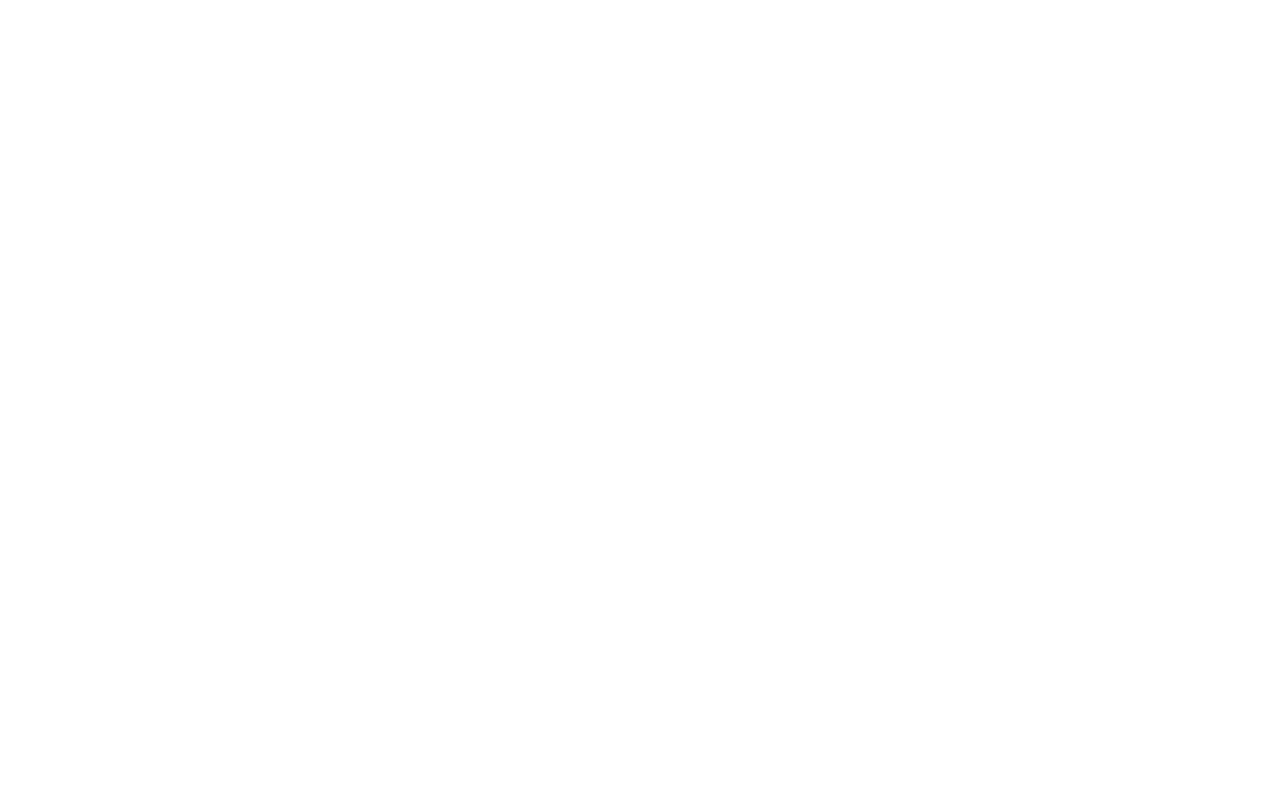
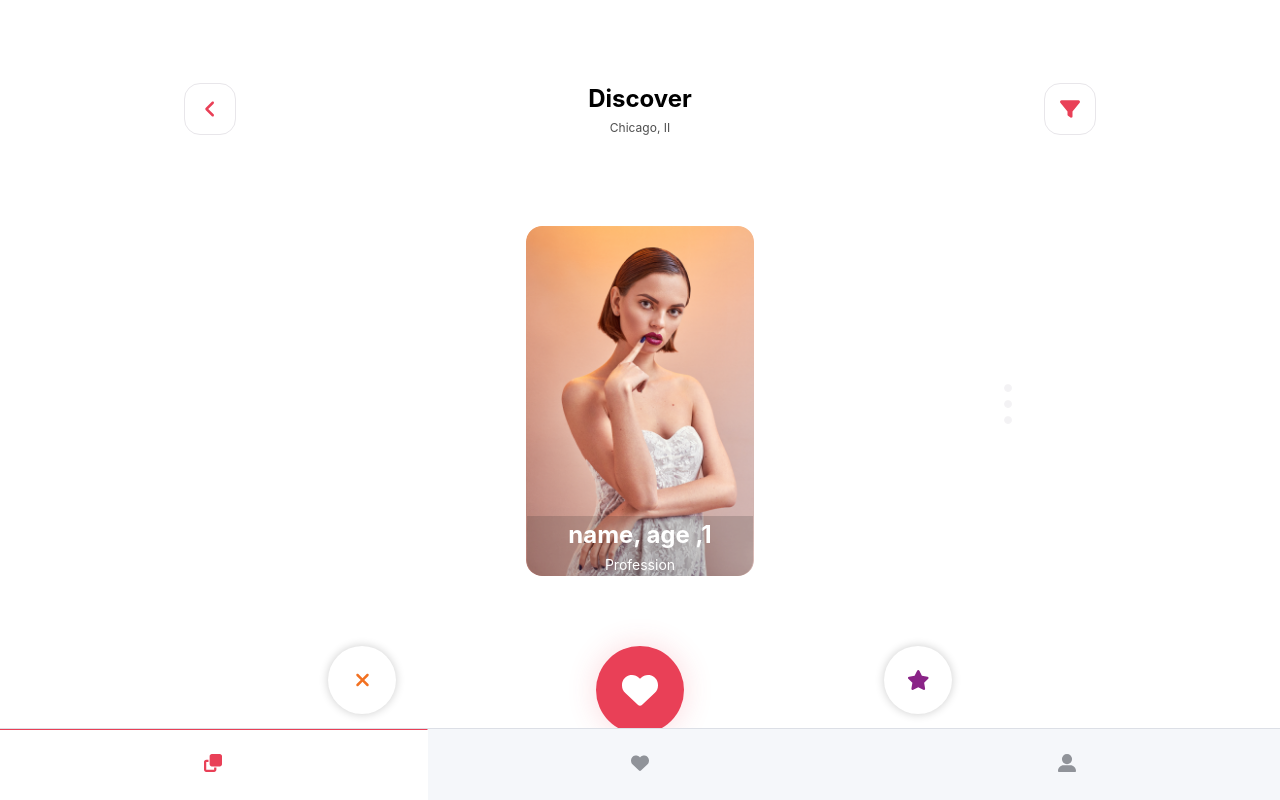
Before and after one commit to ViniTkL/Dating-App-project, a Vue app: page /home in a window 1280 px wide. Before the commit this address had no page. Built offline with nearby package versions, Linux system fonts and the light colour scheme.

Commit message:
Ajustes de algumas view + criada a view de log in

```diff
--- a/src/main.js
+++ b/src/main.js
@@ -18,7 +18,7 @@
 import { faBagShopping, faCamera, faMicrophone, faFireBurner, faDumbbell, faPalette, faWineGlass, faMusic, faGamepad, faPersonSwimming, faPersonRunning, faParachuteBox, faGlobe, faAngleRight, faAngleLeft, faFilter, faStar, faHeart, faXmark, faArrowDownUpAcrossLine, faClone, faUserLarge} from '@fortawesome/free-solid-svg-icons'
 import { faHornbill } from '@fortawesome/free-brands-svg-icons'
 
-library.add(faCamera, faBagShopping, faMicrophone, faFireBurner,faDumbbell, faPalette, faWineGlass, faMusic, faGamepad, faPersonSwimming, faPersonRunning, faParachuteBox, faGlobe, faHornbill, faAngleRight, faAngleLeft, faFilter, faStar, faHeart, faXmark, faArrowDownUpAcrossLine, faClone, faUserLarge)
+library.add(faCamera, faBagShopping, faMicrophone, faFireBurner,faDumbbell, faPalette, faWineGlass, faMusic, faGamepad, faPersonSwimming, faPersonRunning, faParachuteBox, faGlobe, faHornbill, faAngleRight, faAngleLeft, faFilter, faStar, faHeart, faXmark, faArrowDownUpAcrossLine, faClone, faUserLarge, faClone)
 
 const app = createApp(App)
 
--- a/src/router/index.js
+++ b/src/router/index.js
@@ -8,6 +8,7 @@
 import MainView from '@/views/MainView.vue'
 import MatchView from '@/views/MatchView.vue'
 import MatchesView from "@/views/MatchesView.vue"
+import HomeView from '@/views/HomeView.vue'
 
 const router = createRouter({
   history: createWebHistory(import.meta.env.BASE_URL),
@@ -16,6 +17,11 @@
       path: '/',
       name: 'main',
       component: MainView
+    },
+    {
+      path: '/home',
+      name: 'home',
+      component: HomeView
     },
     {
       path: '/on-board',
--- a/src/stores/user.js
+++ b/src/stores/user.js
@@ -3,12 +3,7 @@
 
 export const useUserStore = defineStore('user', () => {
 
-    const firstName = ref('');
-    const lastName = ref('');
-    const bdayDate = ref();
-    const gender = ref('')
-    const email = ref('');
-    const password = ref('');
+    const user = ref({})
     const passions = ref([]);
 
     const passionSelected = (passion, isSelected) => {
@@ -20,7 +15,23 @@
         passions.value.push(passion)
     }
 
+
+    const saveUser = (userInfo) => {
+      user.value = userInfo
+      console.log('aoba', user.value);
+    }
+
+    const saveGender = (userGender) => {
+      user.value.gender = userGender
+      console.log('aoba', user);
+    }
+
+    const savePassions = () => {
+        user.value.passions = passions.value;
+        console.log('aoba', user);
+    }
+
     const getUserFullName = () =>  `${firstName.value} ${lastName.value}`
 
-  return { firstName, lastName, bdayDate, gender, email, password, passions, passionSelected, getUserFullName }
+  return { passions, passionSelected, getUserFullName, saveUser, saveGender, savePassions }
 })
--- a/src/views/HomeView.vue
+++ b/src/views/HomeView.vue
@@ -1,51 +1,64 @@
 <script setup>
-
+import MainView from '@/views/MainView.vue'
+import MatchesView from "@/views/MatchesView.vue"
+import { onMounted } from 'vue';
 
 </script>
 
 
 <template>
+  <main class="home-container">
   <el-tabs  class="menu-tabs" tab-position="bottom" type="border-card">
       <el-tab-pane>
         <template #label>
           <span class="tabs-label">
-            <font-awesome-icon :icon='fa-regular fa-clone' />
+            <font-awesome-icon class="nav-icons" icon='fa-solid fa-clone' />
           </span>
         </template>
-        <CategoriaView />
+        <MainView class="main-component"/>
       </el-tab-pane>
       <el-tab-pane>
         <template #label>
           <span class="tabs-label">
-            <font-awesome-icon :icon='fa-solid fa-heart' />
+            <font-awesome-icon class="nav-icons" icon='fa-solid fa-heart' />
           </span>
         </template>
-        <CheckoutView />
+        <MatchesView />
       </el-tab-pane>
       <el-tab-pane>
         <template #label>
           <span class="tabs-label">
-            <font-awesome-icon :icon='fa-solid fa-user-large' />
+            <font-awesome-icon class="nav-icons" icon='fa-solid fa-user-large' />
           </span>
         </template>
         Role
       </el-tab-pane>
     </el-tabs>
-
-
+  </main>
 </template>
 
 
-<style scoped>
+<style>
+
+.home-container{
+  width: 100%;
+  height: fit-content;
+}
+
 el-tabs {
     height: 100vh;
+    overflow: hidden;
+  }
+
+  .el-tabs--border-card>.el-tabs__content{
+    padding: 0px;
   }
 
   .menu-tabs > .el-tabs__header {
     position: absolute;
     bottom: 0;
     width: 100%;
-    height: 56px;
+    height: 72px;
   }
 
   .menu-tabs .el-tabs__nav-wrap,
@@ -59,4 +72,28 @@
     flex: 1;
     height: 100%;
   }
+
+  .tabs-label{
+    font-size: 18px;
+  }
+
+  .el-tabs--border-card>.el-tabs__header .el-tabs__item.is-active{
+    color: #E94057;
+    border-top-color: #E94057;
+    border-left-color: transparent;
+    border-right-color: transparent;
+  }
+
+  .el-tabs--border-card>.el-tabs__header .el-tabs__item:not(.is-disabled):hover {
+    color: #E94057;
+}
+
+.el-tabs--border-card {
+  border: none;
+}
+
+.main-component{
+    position: relative;
+    top: 50px;
+}
 </style>
--- a/src/views/IamView.vue
+++ b/src/views/IamView.vue
@@ -1,4 +1,5 @@
 <script setup>
+import {ref} from 'vue'
 import ButtonComponent from '@/components/ui-components/ButtonComponent.vue';
 import {useUserStore} from "@/stores/user"
 import { useRouter } from 'vue-router';
@@ -8,12 +9,19 @@
 const store = useUserStore();
 const router = useRouter();
 
+const gender = ref('');
+
 const goToPreviousPage = () => {
     router.push('/profile-details')
 }
 
 const goToNextPage = () => {
     router.push('/passions')
+}
+
+const saveUser = () => {
+    store.saveGender(gender.value)
+    goToNextPage()
 }
 
 </script>
@@ -24,19 +32,19 @@
     <h2>I am a</h2>
     <form class="iam-choices">
         <div>
-            <input type="radio" value="womam" name="gender" id="womam" v-model="store.gender">
+            <input type="radio" value="womam" name="gender" id="womam" v-model="gender">
             <label for="womam">Womam<el-icon><Select /></el-icon></label>
         </div>
         <div>
-            <input type="radio" value="man" name="gender" id="man" v-model="store.gender">
+            <input type="radio" value="man" name="gender" id="man" v-model="gender">
             <label for="man">Man<el-icon><Select /></el-icon></label>
         </div>
         <div>
-            <input type="radio" value="another" name="gender" id="another" v-model="store.gender">
+            <input type="radio" value="another" name="gender" id="another" v-model="gender">
             <label for="another">Another<el-icon><Select /></el-icon></label>
         </div>
     </form>
-    <ButtonComponent title="Continue" @click.prevent="goToNextPage()"/>
+    <ButtonComponent title="Continue" @click.prevent="saveUser()"/>
 
 </main>
 </template>
--- a/src/views/MainView.vue
+++ b/src/views/MainView.vue
@@ -6,6 +6,18 @@
 
 const goToPreviousPage = () => {
     router.push('/on-board');
+}
+
+const like = () => {
+
+}
+
+const superLike = () => {
+
+}
+
+const dismiss = () => {
+
 }
 </script>
 
@@ -22,24 +34,23 @@
     </header>
     <div class="discover-content">
         <el-carousel
-            height="500px"
+            height="300px"
             direction="vertical"
             :autoplay="false"
     >
         <el-carousel-item v-for="item in 4" :key="item">
-            <img class="user-img" src="../assets/onboard-image-02.png" alt="" height="250px">
+            <img class="user-img" src="../assets/onboard-image-02.png" alt="">
             <div class="user-info">
                 <p>name, age ,{{ item }}</p>
                 <span>Profession</span>
             </div>
-            <div class="blur-bg">a</div>
         </el-carousel-item>
     </el-carousel>
     </div>
     <div class="discover-buttons">
-        <VIconButton class="cancel-button" icon="fa-solid fa-xmark"/>
-        <VIconButton class="like-button" icon="fa-solid fa-heart"/>
-        <VIconButton class="super-like-button" icon="fa-solid fa-star"/>
+        <VIconButton class="cancel-button" icon="fa-solid fa-xmark" @click="dismiss"/>
+        <VIconButton class="like-button" icon="fa-solid fa-heart" @click="like"/>
+        <VIconButton class="super-like-button" icon="fa-solid fa-star" @click="superLike"/>
     </div>
 
 </main>
@@ -96,7 +107,6 @@
 }
 
 .discover-content img{
-    width: 295px;
     height: 350px;
     border-radius: 16px;
 }
@@ -124,7 +134,7 @@
     position: relative;
     bottom: 80px;
     background-color: transparent;
-    width: 295px;
+    width: 226px;
     height: 60px;
     border-bottom-right-radius: 16px;
     border-bottom-left-radius: 16px;
@@ -160,12 +170,11 @@
 
   .discover-content ul.el-carousel__indicators{
     background-color: #FFFFFF26;
-    border-top-left-radius: 16px;
-    border-bottom-left-radius: 16px;
+    border-radius: 16px;
   }
 
   .discover-content ul.el-carousel__indicators.el-carousel__indicators--vertical.el-carousel__indicators--right{
-    right: 14%;
+    right: 20%
   }
 
   .discover-content .el-carousel__indicator.is-active > button{
@@ -176,7 +185,7 @@
 .discover-buttons{
     display: flex;
     justify-content: space-evenly;
-    width: 100%;
+    width: 80%;
 }
 
 .discover-buttons > .cancel-button{
--- a/src/views/MatchesView.vue
+++ b/src/views/MatchesView.vue
@@ -70,7 +70,6 @@
     flex-wrap: wrap;
     align-items: center;
     gap: 10px 0;
-    padding: 28px;
 }
 
 .match-card{
--- a/src/views/OnBoardView.vue
+++ b/src/views/OnBoardView.vue
@@ -37,7 +37,7 @@
 
 <template>
   <div class="on-board-container">
-    <el-carousel type="card" :autoplay="false" trigger="click" @change="(newIndex) => currentIndex = newIndex">
+    <el-carousel  :autoplay="false" trigger="click" @change="(newIndex) => currentIndex = newIndex">
       <el-carousel-item v-for="(item, index) in carrouselText" :key="item.title">
         <img  :src="item.image" alt="" class="item-image">
         <h2 v-if="isCurrentIndex(index)" class="item-title">{{ item.title }}</h2>
--- a/src/views/passionsView.vue
+++ b/src/views/passionsView.vue
@@ -12,8 +12,9 @@
 
 
 const finishSingUp = () => {
+    store.savePassions();
+    //salnvar informações no banco de dados :)
     goToNextPage();
-    //salnvar informações no banco de dados :)
 }
 
 const goToNextPage = () => {
```
Also changed, not shown: src/views/ProfileDetailsView.vue (+25 -10 lines), src/views/SigninView.vue (+111 -1 lines).
